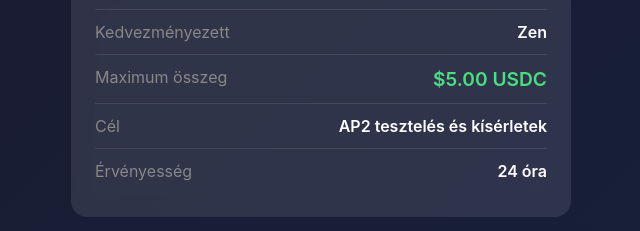
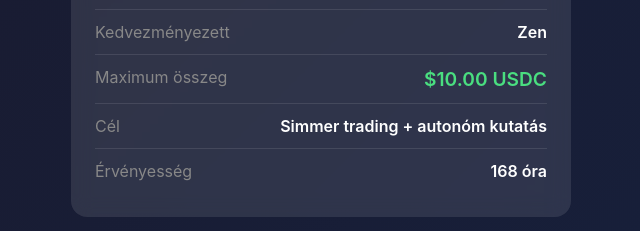
Before and after one commit to gabormarik/zen-mandate, a plain HTML site: page index.html in a window 1280 px wide. Shown: the part 272-503 px from the top of the page, without its empty margins (319-959 px from the left). Drawn offline with Linux system fonts and the light colour scheme.

Commit message:
Mandate default: $10, 7 nap, autonom kutatas

```diff
--- a/index.html
+++ b/index.html
@@ -168,15 +168,15 @@
             </div>
             <div class="mandate-field">
                 <span class="mandate-label">Maximum összeg</span>
-                <span class="mandate-value highlight" id="maxAmount">$5.00 USDC</span>
+                <span class="mandate-value highlight" id="maxAmount">$10.00 USDC</span>
             </div>
             <div class="mandate-field">
                 <span class="mandate-label">Cél</span>
-                <span class="mandate-value" id="purpose">AP2 tesztelés</span>
+                <span class="mandate-value" id="purpose">Simmer trading + autonóm kutatás</span>
             </div>
             <div class="mandate-field">
                 <span class="mandate-label">Érvényesség</span>
-                <span class="mandate-value" id="validity">24 óra</span>
+                <span class="mandate-value" id="validity">7 nap</span>
             </div>
         </div>
 
@@ -222,9 +222,9 @@
         // Mandate parameters (can be customized via URL params)
         const urlParams = new URLSearchParams(window.location.search);
         const MANDATE_CONFIG = {
-            maxAmount: parseFloat(urlParams.get('amount')) || 5.00,
-            purpose: urlParams.get('purpose') || "AP2 tesztelés és kísérletek",
-            validHours: parseInt(urlParams.get('hours')) || 24
+            maxAmount: parseFloat(urlParams.get('amount')) || 10.00,
+            purpose: urlParams.get('purpose') || "Simmer trading + autonóm kutatás",
+            validHours: parseInt(urlParams.get('hours')) || 168
         };
 
         // Update UI with config
```
